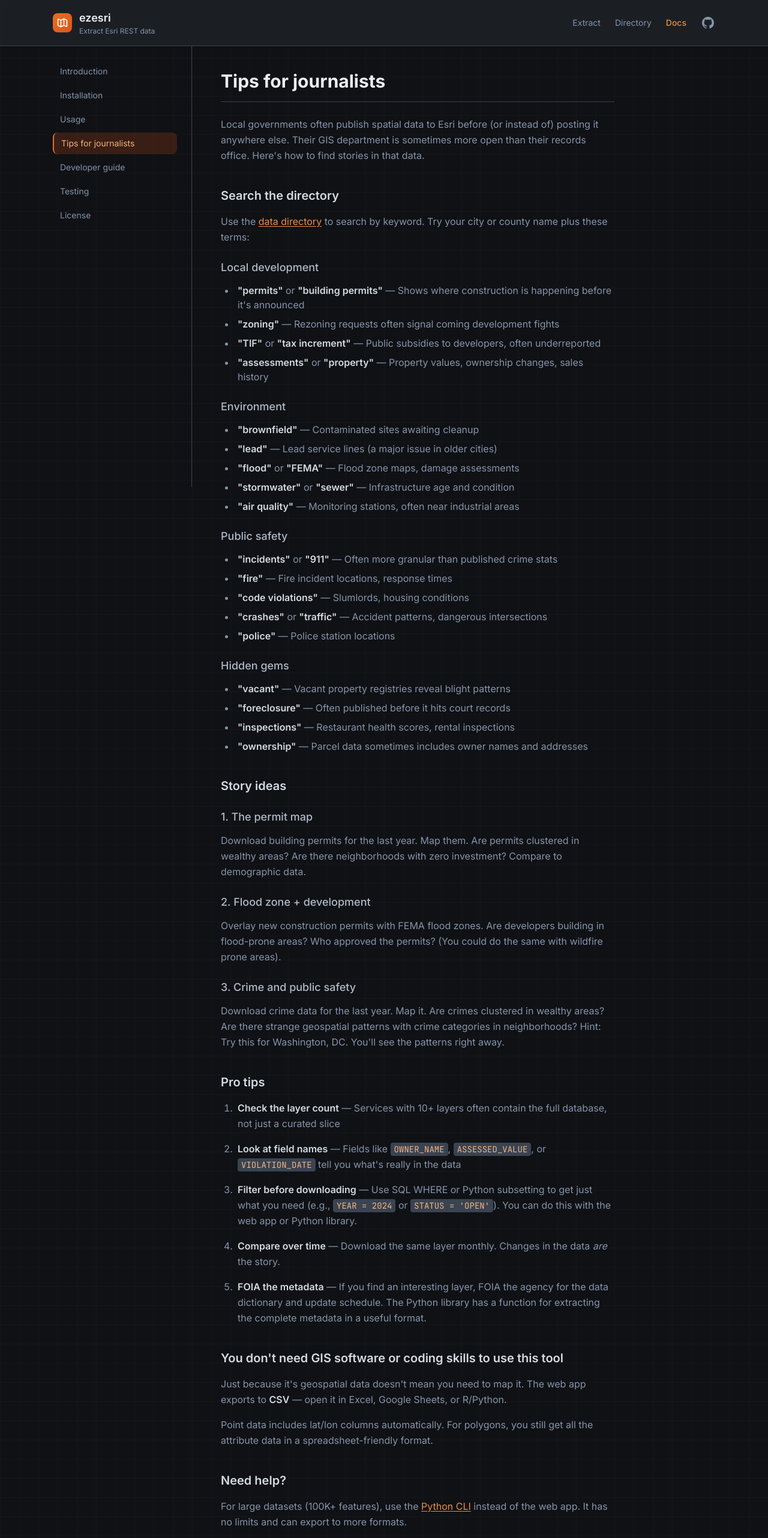
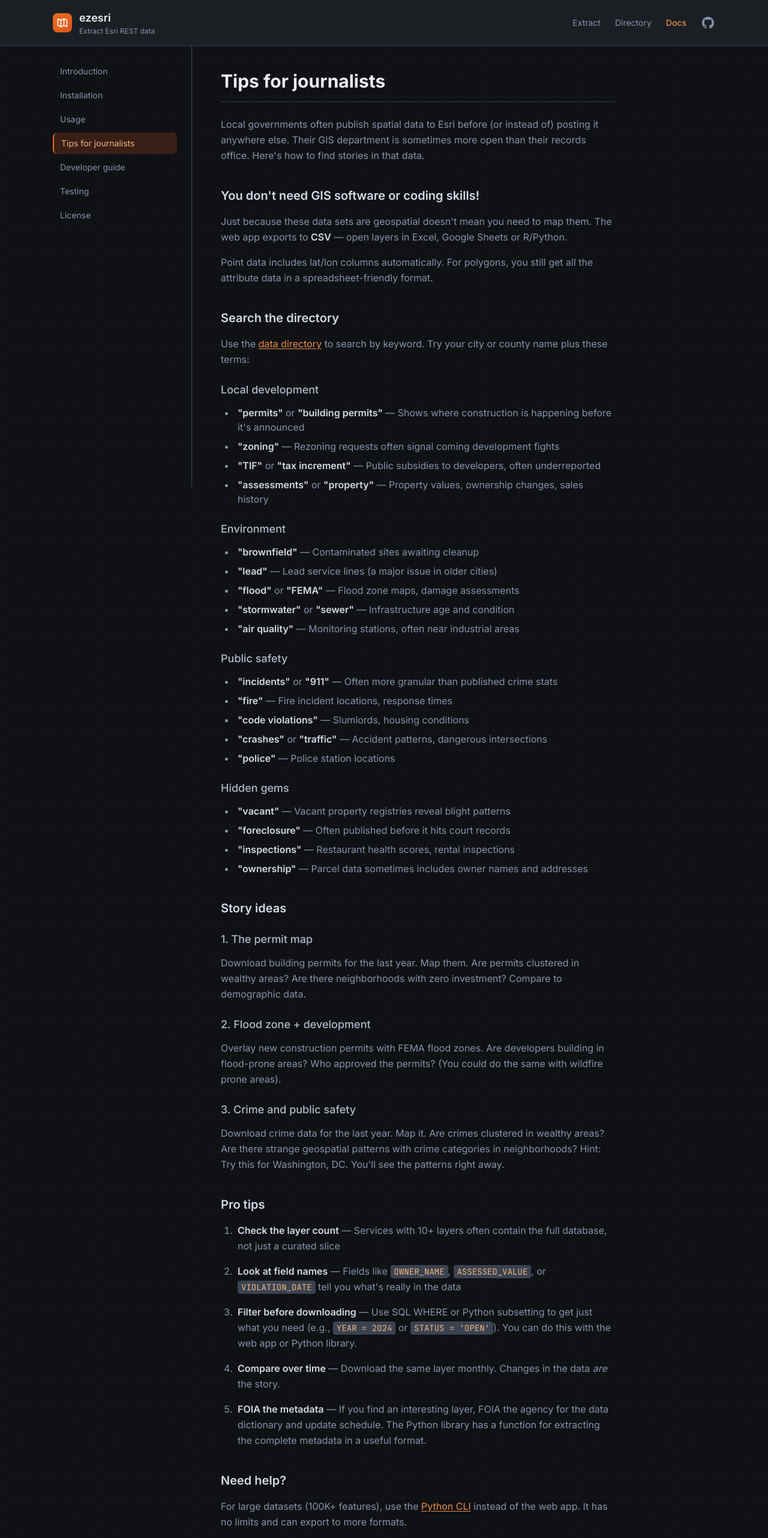
Before and after one commit to stiles/ezesri, a Next.js app in the folder web/app/: page /docs/journalists in a window 1280 px wide. Shown: the top 2564 px of the page at 60% size. Built offline with nearby package versions, Linux system fonts and the light colour scheme.

Commit message:
tinkering with tips section

```diff
--- a/web/app/app/docs/journalists/page.tsx
+++ b/web/app/app/docs/journalists/page.tsx
@@ -13,6 +13,12 @@ export const metadata: Metadata = {
 const content = `# Tips for journalists
 
 Local governments often publish spatial data to Esri before (or instead of) posting it anywhere else. Their GIS department is sometimes more open than their records office. Here's how to find stories in that data.
+
+## You don't need GIS software or coding skills!
+
+Just because these data sets are geospatial doesn't mean you need to map them. The web app exports to **CSV** — open layers in Excel, Google Sheets or R/Python.
+
+Point data includes lat/lon columns automatically. For polygons, you still get all the attribute data in a spreadsheet-friendly format.
 
 ## Search the directory
 
@@ -71,12 +77,6 @@ Download crime data for the last year. Map it. Are crimes clustered in wealthy a
 
 5. **FOIA the metadata** — If you find an interesting layer, FOIA the agency for the data dictionary and update schedule. The Python library has a function for extracting the complete metadata in a useful format.
 
-## You don't need GIS software or coding skills to use this tool
-
-Just because it's geospatial data doesn't mean you need to map it. The web app exports to **CSV** — open it in Excel, Google Sheets, or R/Python.
-
-Point data includes lat/lon columns automatically. For polygons, you still get all the attribute data in a spreadsheet-friendly format.
-
 ## Need help?
 
 For large datasets (100K+ features), use the [Python CLI](/docs/installation) instead of the web app. It has no limits and can export to more formats.
```
